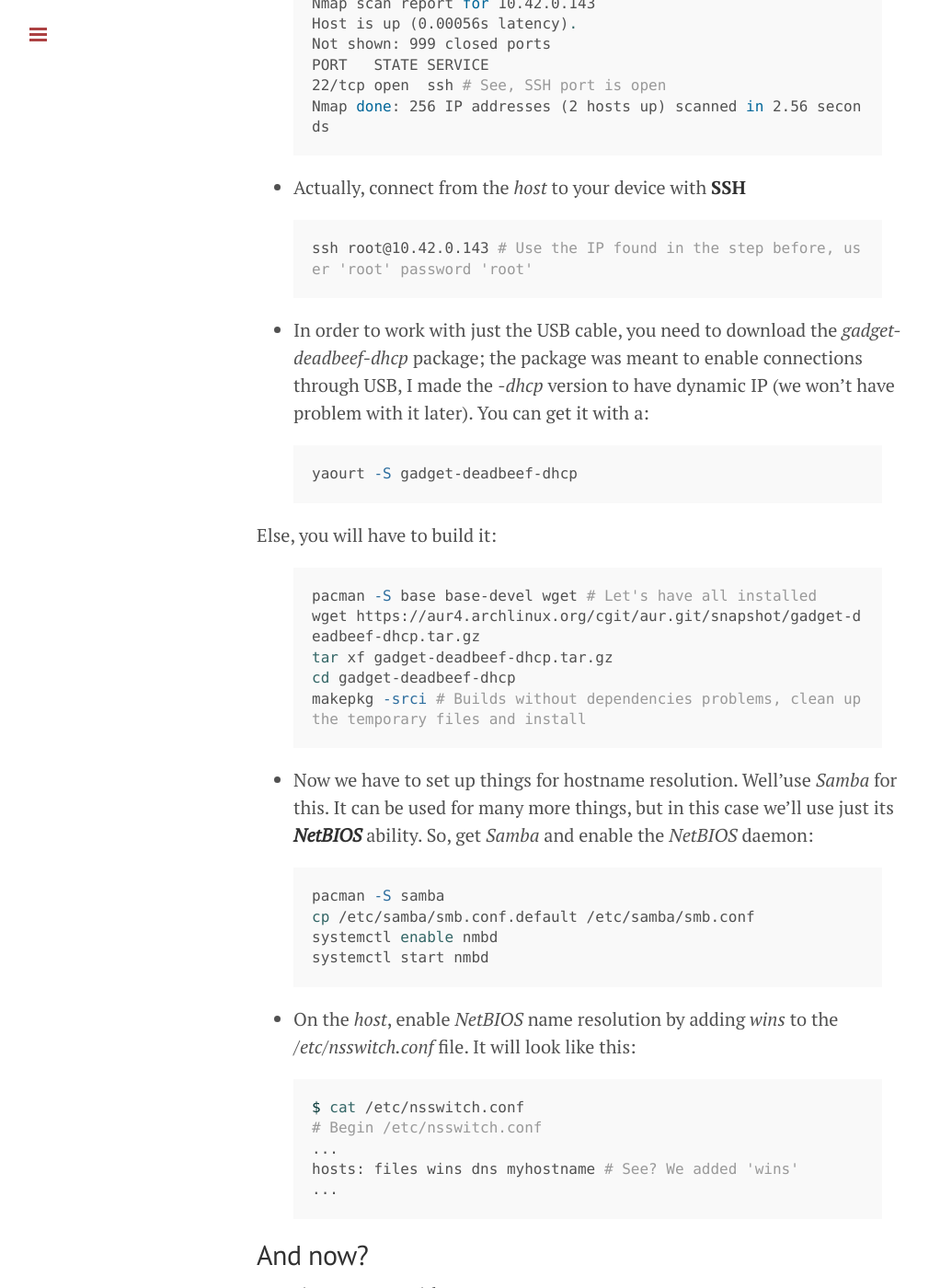
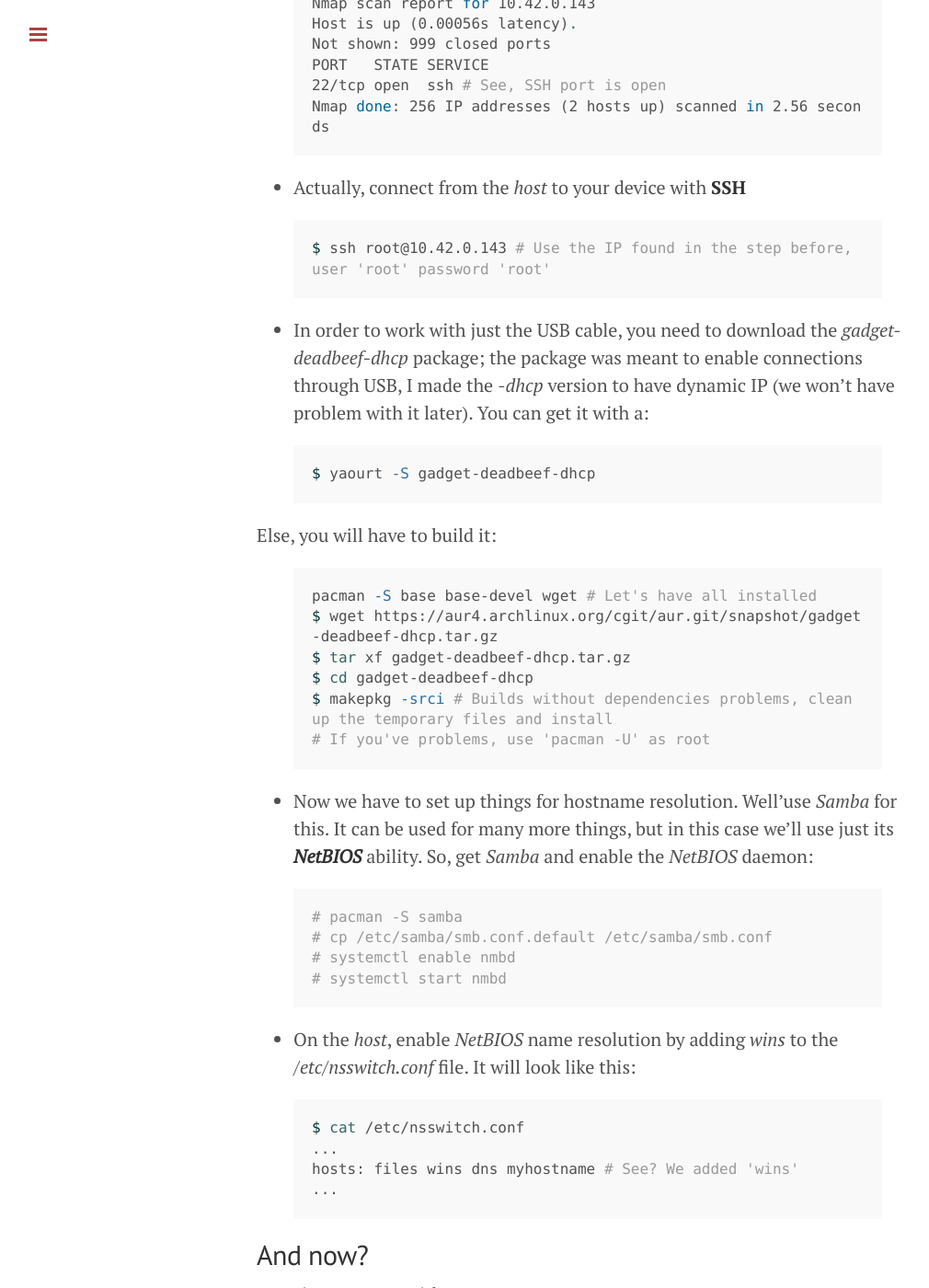
Before and after one commit to ItachiSan/itachisan.github.io, a Jekyll site: the page built from _posts/2015-07-25-usb-networking-on-alarm-bbb.md, in a window 1280 px wide and 1400 px high, scrolled down 1871 px. Shown: the whole window at 92% size, without its empty margins (1-1011 px from the left). Built offline with Jekyll 4.4.1, drawn with Linux system fonts in a browser that asks for light colours; Markdown is read by kramdown in place of the engine named in the settings; comment, search, counter and statistics services are not loaded.

Commit message:
Adding characters for declaring root/user commands

```diff
--- a/_posts/2015-07-25-usb-networking-on-alarm-bbb.md
+++ b/_posts/2015-07-25-usb-networking-on-alarm-bbb.md
@@ -59,39 +59,39 @@ Nmap done: 256 IP addresses (2 hosts up) scanned in 2.56 seconds
 
 - Actually, connect from the *host* to your device with **SSH**
 {% highlight bash %}
-ssh root@10.42.0.143 # Use the IP found in the step before, user 'root' password 'root'
+$ ssh root@10.42.0.143 # Use the IP found in the step before, user 'root' password 'root'
 {% endhighlight %}
 
 - In order to work with just the USB cable, you need to download the *gadget-deadbeef-dhcp* package;
 the package was meant to enable connections through USB, I made the *-dhcp* version to have dynamic IP
 (we won't have problem with it later). You can get it with a:
 {% highlight bash %}
-yaourt -S gadget-deadbeef-dhcp
+$ yaourt -S gadget-deadbeef-dhcp
 {% endhighlight %}
 Else, you will have to build it:
 {% highlight bash %}
 pacman -S base base-devel wget # Let's have all installed
-wget https://aur4.archlinux.org/cgit/aur.git/snapshot/gadget-deadbeef-dhcp.tar.gz
-tar xf gadget-deadbeef-dhcp.tar.gz
-cd gadget-deadbeef-dhcp
-makepkg -srci # Builds without dependencies problems, clean up the temporary files and install
+$ wget https://aur4.archlinux.org/cgit/aur.git/snapshot/gadget-deadbeef-dhcp.tar.gz
+$ tar xf gadget-deadbeef-dhcp.tar.gz
+$ cd gadget-deadbeef-dhcp
+$ makepkg -srci # Builds without dependencies problems, clean up the temporary files and install
+# If you've problems, use 'pacman -U' as root
 {% endhighlight %}
 
 - Now we have to set up things for hostname resolution. Well'use *Samba* for this.
 It can be used for many more things, but in this case we'll use just its ***NetBIOS*** ability.
 So, get *Samba* and enable the *NetBIOS* daemon:
 {% highlight bash %}
-pacman -S samba
-cp /etc/samba/smb.conf.default /etc/samba/smb.conf
-systemctl enable nmbd
-systemctl start nmbd
+# pacman -S samba
+# cp /etc/samba/smb.conf.default /etc/samba/smb.conf
+# systemctl enable nmbd
+# systemctl start nmbd
 {% endhighlight %}
 
 - On the *host*, enable *NetBIOS* name resolution by adding *wins* to the */etc/nsswitch.conf* file.
 It will look like this:
 {% highlight bash %}
 $ cat /etc/nsswitch.conf
-# Begin /etc/nsswitch.conf
 ...
 hosts: files wins dns myhostname # See? We added 'wins'
 ...
@@ -100,7 +100,7 @@ hosts: files wins dns myhostname # See? We added 'wins'
 ## And now?
 Now, just connect with a
 {% highlight bash %}
-ssh alarm # Assuming that you've not changed the BeagleBoneBlack hostname
+$ ssh alarm # Assuming that you've not changed the BeagleBoneBlack hostname
 {% endhighlight %}
 No more fuss for looking for IP, setting things or else.
 This tutorial is a bit long, but I hope it can be useful to someone. Cheers.
```
